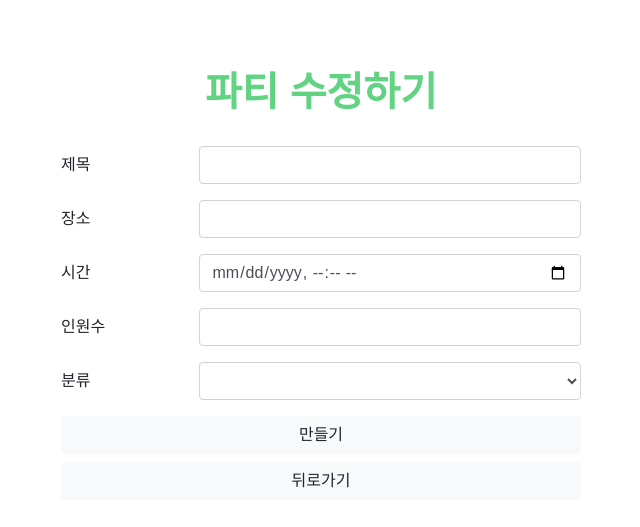
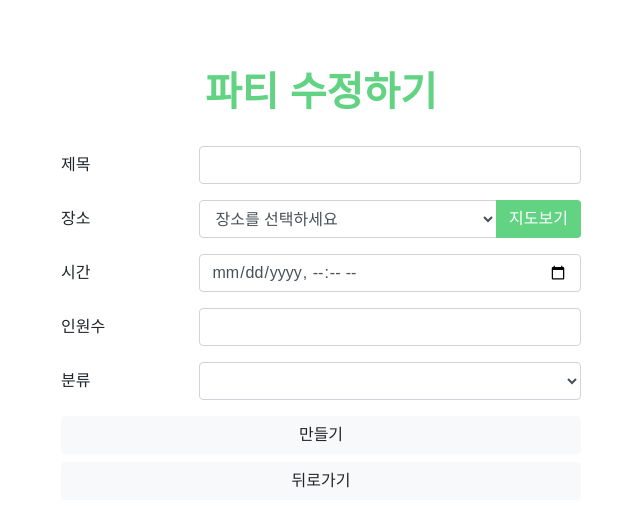
Before and after one commit to jeeyuni/9-week0-cart, a Flask app: template templates/modify_room.html in a window 1280 px wide. Shown: the part 151-678 px from the top of the page, without its empty margins (319-959 px from the left). Run offline with Flask 3, Linux system fonts and the light colour scheme; the template is opened without the code that fills it, so the values that code supplies are empty.

Commit message:
modify_room 고침 + CSS 안내 문구 스타일링 margin 뺐습니다

```diff
--- a/templates/modify_room.html
+++ b/templates/modify_room.html
@@ -52,6 +52,12 @@
       margin-bottom: 30px;
     }
 
+    /* 안내 문구 스타일 */
+    .btn-map {
+      background-color: rgb(97, 211, 131);
+      color: white;
+    }
+
   </style>
 </head>
 
@@ -90,11 +96,44 @@
           </div>
         </div>
 
-        <!-- 장소 -->
+         <!-- 장소 + 지도보기 버튼 -->
         <div class="form-group row">
           <label for="party-location" class="col-sm-3 col-form-label">장소</label>
           <div class="col-sm-9">
-            <input type="text" class="form-control" id="party-location" name="location">
+            <div class="input-group">
+              <select class="form-control" id="party-location" name="location" required>
+                <option class="first-value" disabled selected value="">장소를 선택하세요</option>
+                <option value ="농구코트">A-농구코트</option>
+                <option value ="숙소동" >B-숙소동</option>
+                <option value ="캠퍼스 정원">C-캠퍼스 정원</option>
+                <option value ="정문">D-정문</option>
+                <option value ="주차장">E-주차장</option>
+              </select>
+              <div class="input-group-append">
+                <button type="button" class="btn btn-map" data-toggle="modal" data-target="#exampleModal">지도보기</button>
+              </div>
+            </div>
+          </div>
+        </div>
+
+        <!-- Modal -->
+        <div class="modal fade" id="exampleModal" tabindex="-1" role="dialog" aria-labelledby="exampleModalLabel"
+          aria-hidden="true">
+          <div class="modal-dialog" role="document">
+            <div class="modal-content">
+              <div class="modal-header">
+                <h5 class="modal-title" id="exampleModalLabel">캠퍼스 지도</h5>
+                <button type="button" class="close" data-dismiss="modal" aria-label="Close">
+                  <span aria-hidden="true">&times;</span>
+                </button>
+              </div>
+              <div class="modal-body text-center">
+                <img src="/static/map.png" alt="지도 이미지" class="img-fluid" />
+              </div>
+              <div class="modal-footer">
+                <button type="button" class="btn btn-secondary" data-dismiss="modal">닫기</button>
+              </div>
+            </div>
           </div>
         </div>
 
```
Also changed, not shown: 1 other file.
